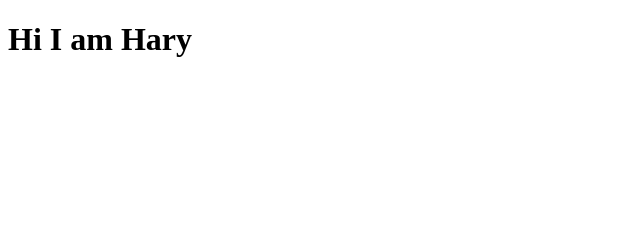
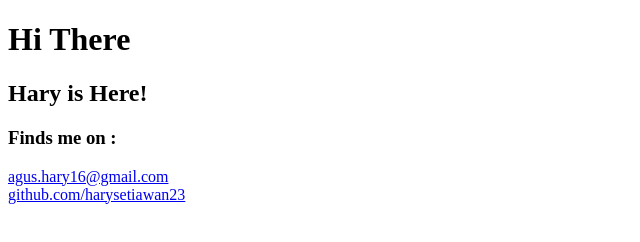
Before and after one commit to harysetiawan23/harysetiawan23.github.io, a plain HTML site: page index.html in a window 1280 px wide. Shown: the whole page, without its empty margins (0-640 px from the left). Drawn offline with Linux system fonts and the light colour scheme.

Commit message:
feat(socialmedia): Add email and github section

```diff
--- a/index.html
+++ b/index.html
@@ -2,11 +2,29 @@
 <html>
   <head>
     <title>Hi Iam Hary</title>
+    <link rel="preconnect" href="https://fonts.googleapis.com" />
+    <link rel="preconnect" href="https://fonts.gstatic.com" crossorigin />
+    <link
+      href="https://fonts.googleapis.com/css2?family=Open+Sans:wght@300&family=Source+Code+Pro:wght@200;400&display=swap"
+      rel="stylesheet"
+    />
+    <link rel="stylesheet" href="resources/assets/css/style.css" />
   </head>
   <body>
-    <header>
-      <h1>Hi I am Hary</h1>
-    </header>
-
+    <main>
+      <div class="container">
+        <h1>Hi There</h1>
+        <h2>Hary is Here!</h2>
+        <h3>Finds me on : </h3>
+        <div class="social-media">
+          <div>
+            <a href="mailto:agus.hary16@gmail.com">agus.hary16@gmail.com</a>
+          </div>
+          <div>
+            <a href="https://github.com/harysetiawan23/">github.com/harysetiawan23</a>
+          </div>
+        </div>
+      </div>
+    </main>
   </body>
 </html>
```
